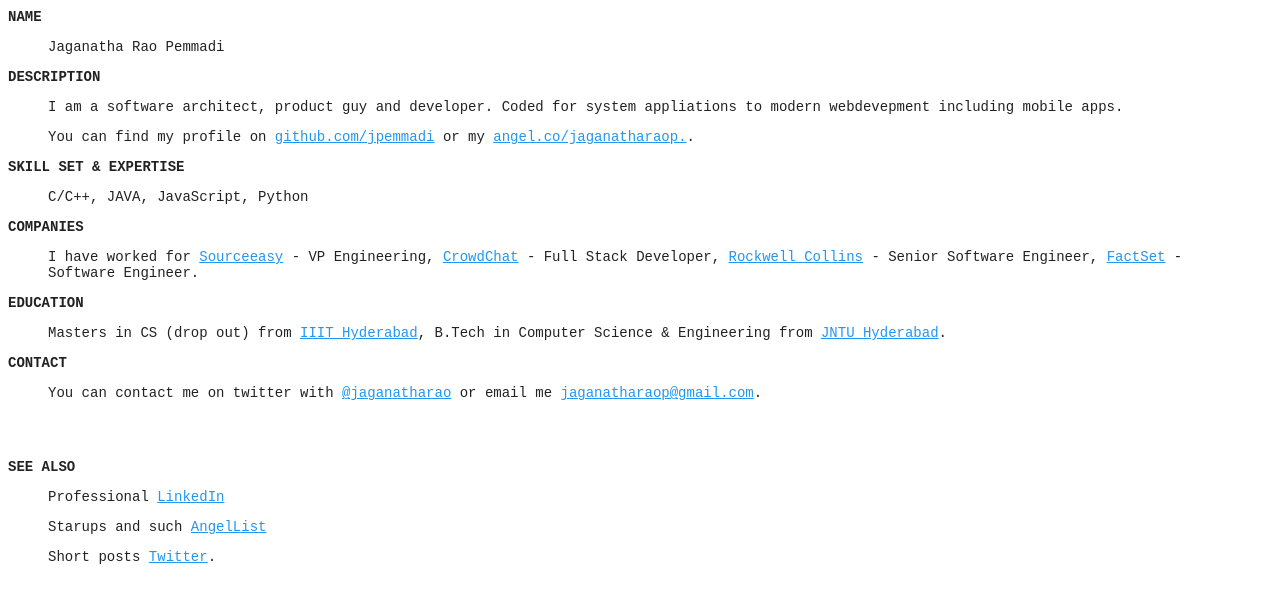
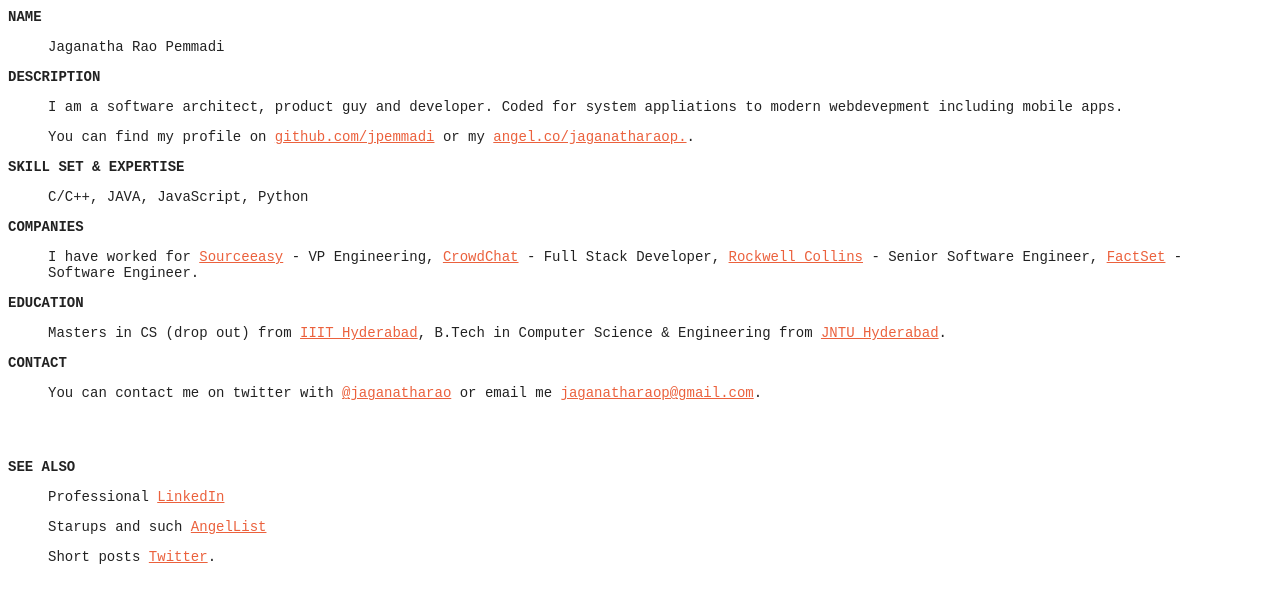
Before and after one commit to jpemmadi/jpemmadi, a plain HTML site: page index.html in a window 1280 px wide. Drawn offline with Linux system fonts and the light colour scheme.

Commit message:
anchor color change

```diff
--- a/index.html
+++ b/index.html
@@ -12,7 +12,7 @@
   <meta name="description" content="I am a software architect, product guy and developer. Coded for system appliations to modern webdevepment including mobile apps." />
 
   <style type="text/css">* { font-family: monospace; font-size: 14px; color: #222;  background-color: #fff;}
-    a{color: #2196F3}
+    a{color: #EB613D}
 
   </style>
 </head>
```
